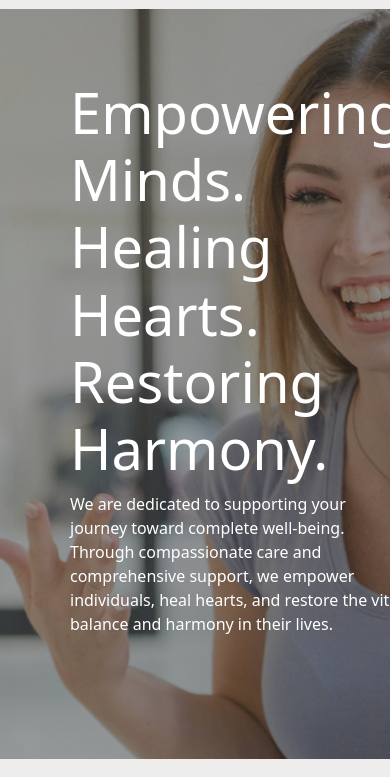
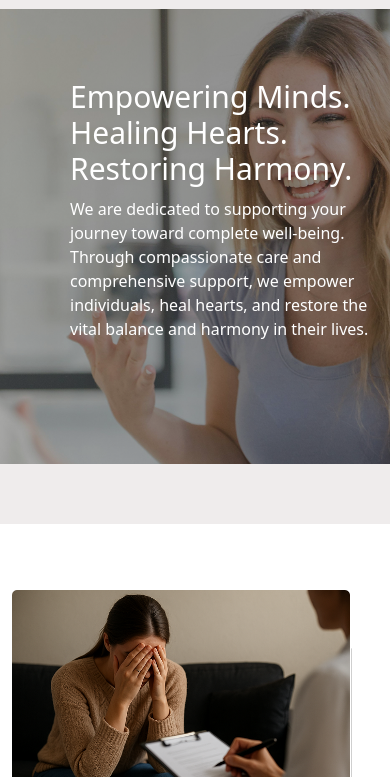
Before and after one commit to safna100/Heal-Trust-website, a plain HTML site: page index.html in a window 390 px wide. Shown: the part 67-844 px from the top of the page. Drawn offline with nearby package versions, Linux system fonts and the light colour scheme.

Commit message:
h1 font size change

```diff
--- a/css/responsive.css
+++ b/css/responsive.css
@@ -18,6 +18,10 @@
 
 }
 @media  (min-width:321px) and (max-width:482px) {
+    h1 {
+    color: white;
+    font-size: 30px;
+}
 
 
 
```
